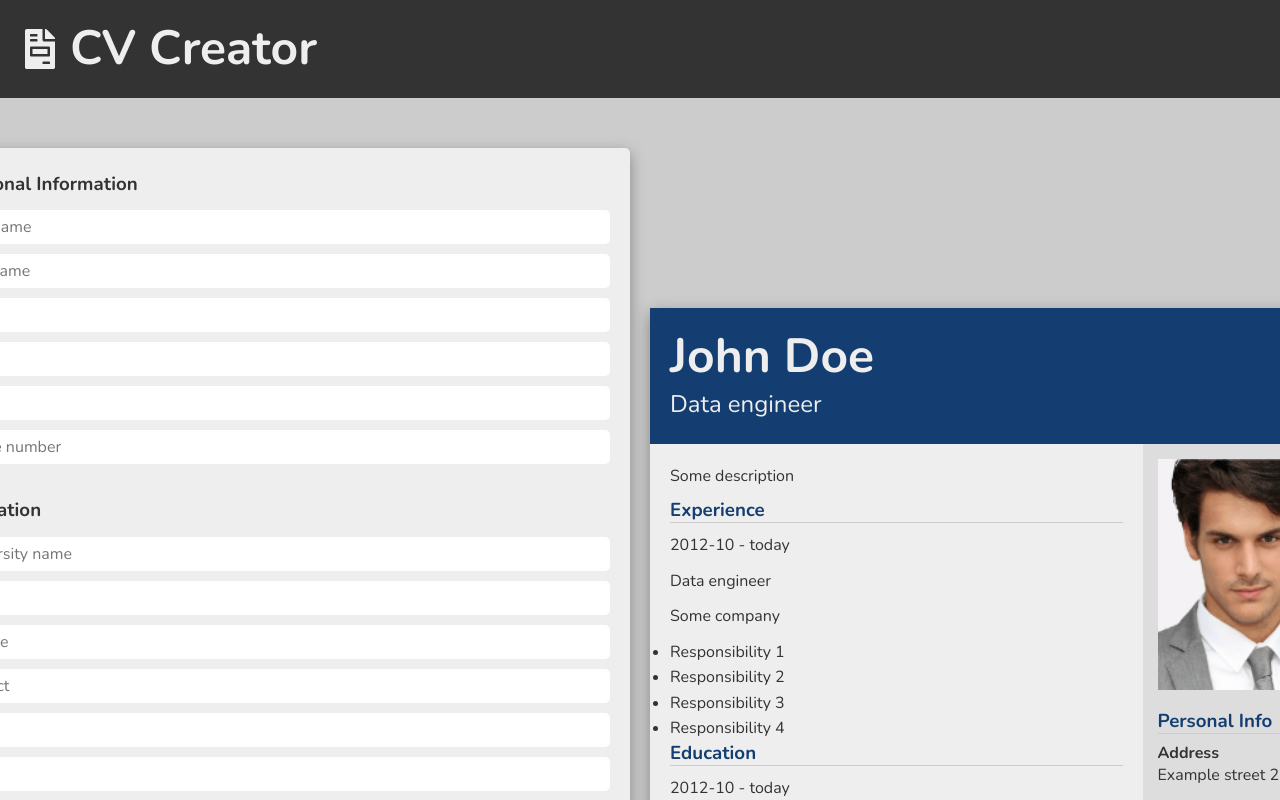
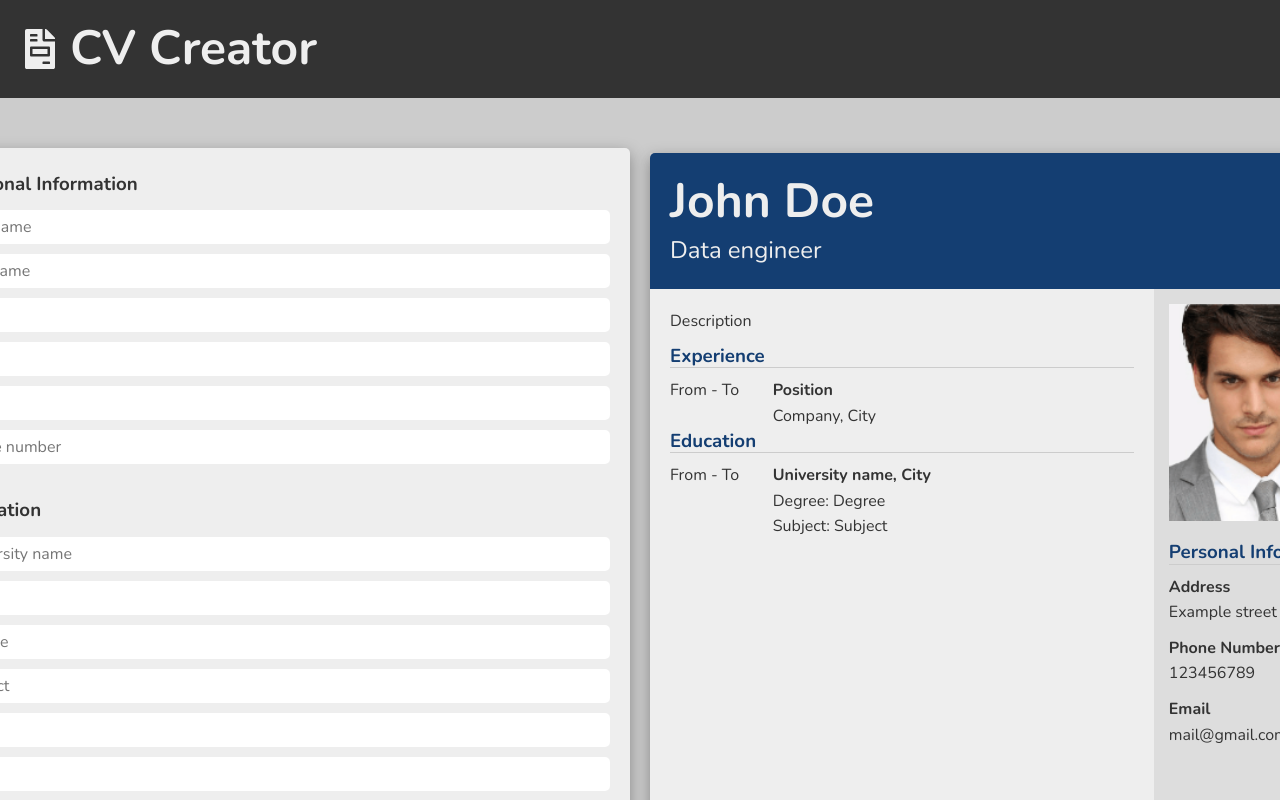
Before and after one commit to michalosman/cv-application, a React (Create React App) app: page / in a window 1280 px wide. Shown: the top 800 px of the page. Built offline with nearby package versions, Linux system fonts and the light colour scheme.

Commit message:
Fix styling and content

```diff
--- a/src/components/CVResult/CVResult.js
+++ b/src/components/CVResult/CVResult.js
@@ -17,6 +17,8 @@ const CVResult = () => {
 const CVResultWrapper = styled.div`
   display: grid;
   min-width: 700px;
+  border-bottom-right-radius: 5px;
+  border-bottom-left-radius: 5px;
   box-shadow: rgba(0, 0, 0, 0.35) 0px 5px 15px;
 `;
 
--- a/src/components/CVResult/Content.js
+++ b/src/components/CVResult/Content.js
@@ -1,32 +1,24 @@
 import React from "react";
 import styled from "styled-components";
 import Section from "../Utils/Section";
+import Subsection from "../Utils/Subsection";
 
 const Content = () => {
   return (
     <ContentWrapper>
-      <Description>Some description</Description>
-      <Section title="Experience" contrastTitle direction="column">
-        <Period>2012-10 - today</Period>
-        <Position>Data engineer</Position>
-        <Company>Some company</Company>
-        <Responsibilities>
-          <li>Responsibility 1</li>
-          <li>Responsibility 2</li>
-          <li>Responsibility 3</li>
-          <li>Responsibility 4</li>
-        </Responsibilities>
+      <Description>Description</Description>
+      <Section title="Experience" contrastTitle>
+        <Period>From - To</Period>
+        <Subsection title="Position">
+          <p>Company, City</p>
+        </Subsection>
       </Section>
-      <Section title="Education" contrastTitle direction="column">
-        <Period>2012-10 - today</Period>
-        <Position>Data engineer</Position>
-        <Company>Some company</Company>
-        <Responsibilities>
-          <li>Responsibility 1</li>
-          <li>Responsibility 2</li>
-          <li>Responsibility 3</li>
-          <li>Responsibility 4</li>
-        </Responsibilities>
+      <Section title="Education" contrastTitle>
+        <Period>From - To</Period>
+        <Subsection title="University name, City">
+          <p>Degree: Degree</p>
+          <p>Subject: Subject</p>
+        </Subsection>
       </Section>
     </ContentWrapper>
   );
@@ -36,19 +28,16 @@ export default Content;
 
 const ContentWrapper = styled.div`
   grid-column: span 9;
+  min-height: 870px;
   padding: 2rem;
+  border-bottom-left-radius: 5px;
   background-color: ${({ theme }) => theme.colors.light};
-  flex: 3;
 `;
 
 const Description = styled.p`
   margin-bottom: 1rem;
 `;
 
-const Period = styled.div``;
-
-const Position = styled.div``;
-
-const Company = styled.div``;
-
-const Responsibilities = styled.ul``;
+const Period = styled.div`
+  width: 20%;
+`;
--- a/src/components/CVResult/Header.js
+++ b/src/components/CVResult/Header.js
@@ -13,6 +13,8 @@ const CVHeader = () => {
 const CVHeaderWrapper = styled.header`
   grid-column: span 10;
   padding: 2rem;
+  border-top-right-radius: 5px;
+  border-top-left-radius: 5px;
   background-color: ${({ theme }) => theme.colors.blue};
   color: ${({ theme }) => theme.colors.light};
 `;
--- a/src/components/CVResult/Sidebar.js
+++ b/src/components/CVResult/Sidebar.js
@@ -22,8 +22,8 @@ export default Sidebar;
 const SidebarWrapper = styled.div`
   grid-column: span 1;
   padding: 1.5rem;
+  border-bottom-right-radius: 5px;
   background-color: ${({ theme }) => theme.colors.lightSecondary};
-  flex: 1;
 `;
 
 const Photo = styled.img`
--- a/src/components/Utils/Section.js
+++ b/src/components/Utils/Section.js
@@ -10,18 +10,18 @@ const Section = ({
   direction,
 }) => {
   return (
-    <SectionWrapper padding={padding} direction={direction}>
+    <SectionWrapper padding={padding}>
       <Title padding={titlePadding} contrast={contrastTitle}>
         {title}
       </Title>
-      {children}
+      <Children direction={direction}>{children}</Children>
     </SectionWrapper>
   );
 };
 
 const SectionWrapper = styled.section`
   display: flex;
-  flex-direction: ${(props) => props.direction === "column" && "column"};
+  flex-direction: column;
   gap: 1rem;
   padding: ${(props) => props.padding};
 `;
@@ -37,4 +37,10 @@ const Title = styled.h3`
     `}
 `;
 
+const Children = styled.div`
+  display: flex;
+  flex-direction: ${(props) => props.direction === "column" && "column"};
+  gap: 1rem;
+`;
+
 export default Section;
--- a/src/components/Utils/Subsection.js
+++ b/src/components/Utils/Subsection.js
@@ -18,6 +18,7 @@ const SubsectionWrapper = styled.section`
 
 const Title = styled.h4`
   padding: ${(props) => props.padding};
+  line-height: 1.6;
 `;
 
 export default Subsection;
```
